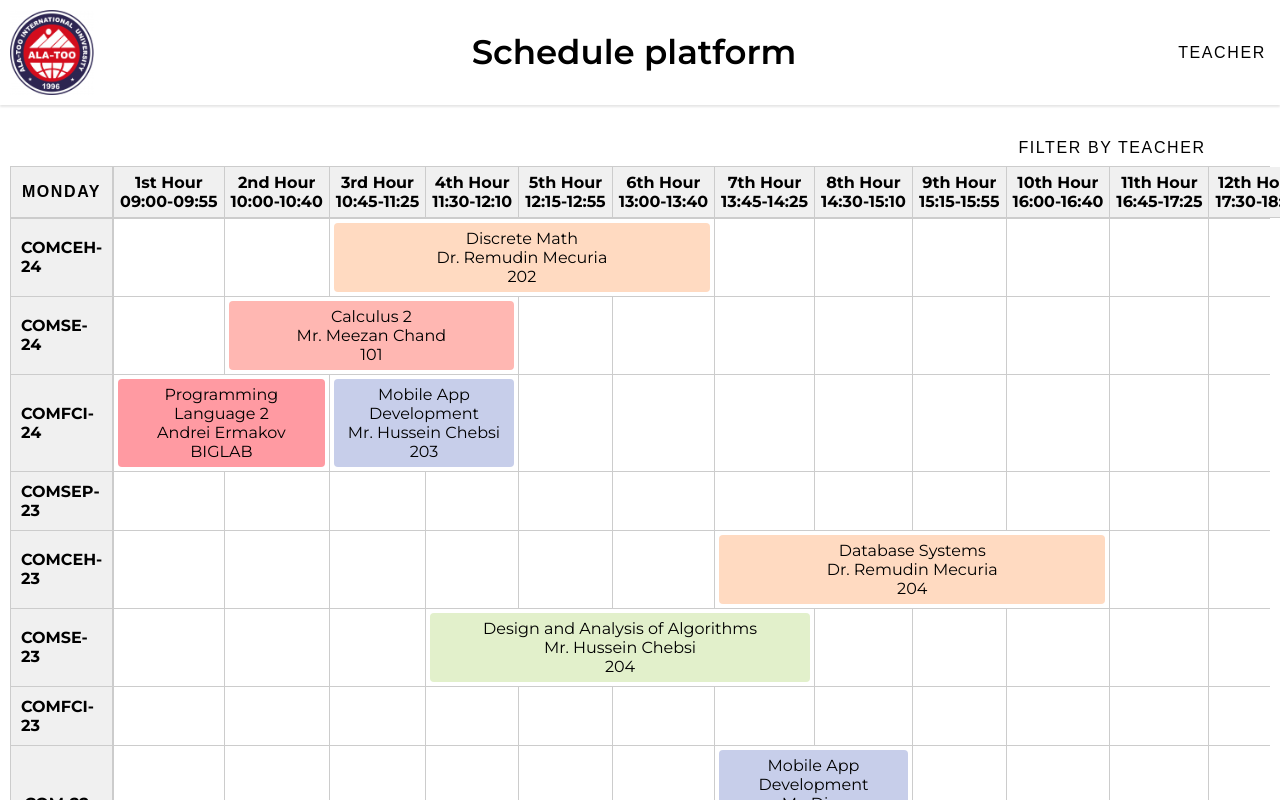
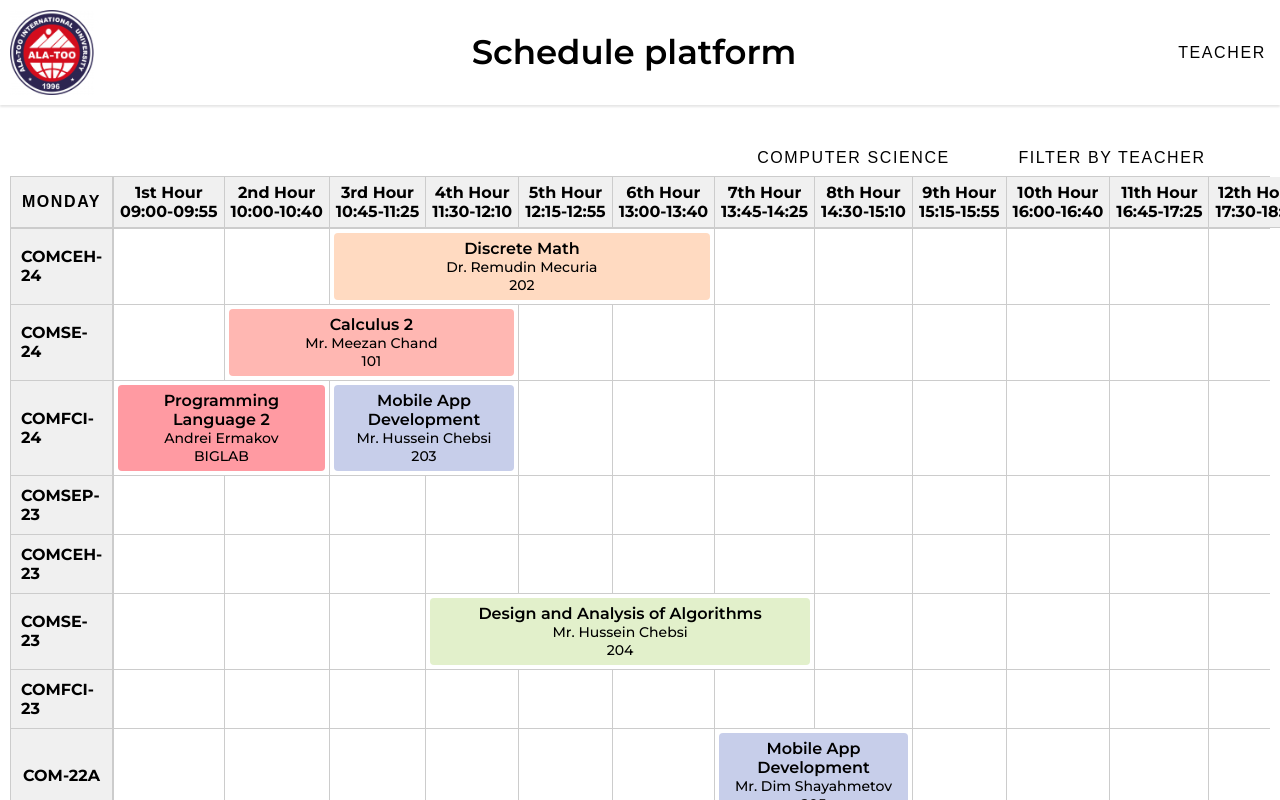
Before and after one commit to Emazov/schedule-platform, a React (Vite) app: page / in a window 1280 px wide. Shown: the top 800 px of the page. Built offline with nearby package versions, Linux system fonts and the light colour scheme.

Commit message:
departments

```diff
--- a/src/App.tsx
+++ b/src/App.tsx
@@ -6,6 +6,7 @@ import {
 	roles,
 	days,
 	timeSlots,
+	departments,
 	groups,
 	lessons,
 	teachers,
@@ -21,6 +22,7 @@ const App = () => {
 			<MainTable
 				days={days}
 				timeSlots={timeSlots}
+				departments={departments}
 				groups={groups}
 				schedule={schedule}
 				lessons={lessons}
--- a/src/components/LessonCard/lessonCard.css
+++ b/src/components/LessonCard/lessonCard.css
@@ -9,7 +9,12 @@
 	text-align: center;
 }
 
-.lesson_card__time {
-	display: flex;
-	justify-content: space-between;
+.lesson_card__title {
+	font-size: 16px;
+	font-weight: 600;
 }
+
+.lesson_card__text {
+	font-size: 14px;
+	font-weight: 500;
+}
--- a/src/components/MainTable/MainTable.tsx
+++ b/src/components/MainTable/MainTable.tsx
@@ -6,6 +6,7 @@ import ActiveTable from './components/ActiveTable';
 import type {
 	Day,
 	TimeSlot,
+	Department,
 	Group,
 	Schedule,
 	Lesson,
@@ -16,6 +17,7 @@ import type {
 type MainTableProps = {
 	days: Day[];
 	timeSlots: TimeSlot[];
+	departments: Department[];
 	groups: Group[];
 	schedule: Schedule[];
 	lessons: Lesson[];
@@ -26,6 +28,7 @@ type MainTableProps = {
 const MainTable = ({
 	days,
 	timeSlots,
+	departments,
 	groups,
 	schedule,
 	lessons,
@@ -37,10 +40,25 @@ const MainTable = ({
 	const [selectedDay, setSelectedDay] = useState(days[0].id);
 	const [selectedGroup, setSelectedGroup] = useState(NO_SELECTION);
 	const [selectedTeacher, setSelectedTeacher] = useState(NO_SELECTION);
+	const [selectedDepartment, setSelectedDepartment] = useState(
+		departments[0].id,
+	);
+
 	const [activeSchedule, setActiveSchedule] = useState({
 		group: true,
 		teacher: false,
 	});
+
+	useEffect(() => {
+		const firstGroupInDepartment = filteredDepartments[0]?.id || NO_SELECTION;
+		setSelectedGroup(firstGroupInDepartment);
+	}, [selectedDepartment]);
+
+	const filteredDepartments = useMemo(() => {
+		return selectedDepartment === NO_SELECTION
+			? groups
+			: groups.filter((group) => group.departmentId === selectedDepartment);
+	}, [groups, selectedDepartment]);
 
 	const groupSchedule = useMemo(() => {
 		if (selectedGroup === NO_SELECTION) return [];
@@ -77,7 +95,7 @@ const MainTable = ({
 			{activeSchedule.group && (
 				<option value={NO_SELECTION}>Full schedule</option>
 			)}
-			{(activeSchedule.group ? groups : days).map((item) => (
+			{(activeSchedule.group ? filteredDepartments : days).map((item) => (
 				<option key={item.id} value={item.id}>
 					{item.title}
 				</option>
@@ -96,8 +114,10 @@ const MainTable = ({
 			</div>
 		));
 
-	const renderRows = () =>
-		(activeSchedule.group ? days : groups).map((row, idx) => (
+	const renderRows = () => {
+
+		return (activeSchedule.group ? days : filteredDepartments).map(
+			(row, idx) => (
 				<ActiveTable
 					key={row.id}
 					row={row}
@@ -111,17 +131,34 @@ const MainTable = ({
 					selectedGroupSchedule={filteredSchedule}
 					setSelectedGroup={setSelectedGroup}
 				/>
-		));
+			),
+		);
+	};
 
 	return (
 		<div className='main_table'>
 			<div className='main_table_filter'>
 				<select
 					className='header_select custom_select'
+					value={selectedDepartment}
+					onChange={(e) => setSelectedDepartment(Number(e.target.value))}
+				>
+					<option value={NO_SELECTION}>All departments</option>
+
+					{departments.map((department) => (
+						<option key={department.id} value={department.id}>
+							{department.title}
+						</option>
+					))}
+				</select>
+
+				<select
+					className='header_select custom_select'
 					value={selectedTeacher}
 					onChange={(e) => setSelectedTeacher(Number(e.target.value))}
 				>
 					<option value={NO_SELECTION}>Filter by teacher</option>
+
 					{teachers.map((teacher) => (
 						<option key={teacher.id} value={teacher.id}>
 							{teacher.name}
--- a/src/components/MainTable/mainTable.css
+++ b/src/components/MainTable/mainTable.css
@@ -1,7 +1,7 @@
 .main_table {
 	max-width: 1600px;
-	margin: 0 auto;
-	padding: 0 10px;
+	margin: 0 auto 100px;
+	padding: 10px;
 }
 
 .main_table_filter {
@@ -47,6 +47,7 @@
 	justify-content: center;
 	padding: 10px;
 	font-weight: bold;
+	text-transform: uppercase;
 	background-color: #f0f0f0;
 	border-right: 1px solid #ccc;
 }
--- a/src/data/defaultData.ts
+++ b/src/data/defaultData.ts
@@ -41,6 +41,26 @@ export const colorPalette = [
 	'#F67280',
 	'#C06C84',
 	'#6C5B7B',
+];
+
+export const teachers = [
+	{ id: 0, code: 'andrei_ermakov', name: 'Andrei Ermakov' },
+	{ id: 1, code: 'meezan_chand', name: 'Mr. Meezan Chand' },
+	{ id: 2, code: 'remudin_mecuria', name: 'Dr. Remudin Mecuria' },
+	{ id: 3, code: 'hussein_chebsi', name: 'Mr. Hussein Chebsi' },
+	{ id: 4, code: 'dim_shayahmetov', name: 'Mr. Dim Shayahmetov' },
+	{ id: 5, code: 'mekia_gaso', name: 'Ms. Mekia Gaso' },
+	{ id: 6, code: 'zhenishbek_orozakhunov', name: 'Mr. Zhenishbek Orozakhunov' },
+];
+
+export const rooms = [
+	{ id: 0, code: 'biglab', name: 'BIGLAB' },
+	{ id: 1, code: '101', name: '101' },
+	{ id: 2, code: '202', name: '202' },
+	{ id: 3, code: '203', name: '203' },
+	{ id: 4, code: '204', name: '204' },
+	{ id: 5, code: '205', name: '205' },
+	{ id: 6, code: '210', name: '210' },
 ];
 
 export const lessons = [
@@ -136,26 +156,6 @@ export const lessons = [
 	},
 ];
 
-export const teachers = [
-	{ id: 0, code: 'andrei_ermakov', name: 'Andrei Ermakov' },
-	{ id: 1, code: 'meezan_chand', name: 'Mr. Meezan Chand' },
-	{ id: 2, code: 'remudin_mecuria', name: 'Dr. Remudin Mecuria' },
-	{ id: 3, code: 'hussein_chebsi', name: 'Mr. Hussein Chebsi' },
-	{ id: 4, code: 'dim_shayahmetov', name: 'Mr. Dim Shayahmetov' },
-	{ id: 5, code: 'mekia_gaso', name: 'Ms. Mekia Gaso' },
-	{ id: 6, code: 'zhenishbek_orozakhunov', name: 'Mr. Zhenishbek Orozakhunov' },
-];
-
-export const rooms = [
-	{ id: 0, code: 'biglab', name: 'BIGLAB' },
-	{ id: 1, code: '101', name: '101' },
-	{ id: 2, code: '202', name: '202' },
-	{ id: 3, code: '203', name: '203' },
-	{ id: 4, code: '204', name: '204' },
-	{ id: 5, code: '205', name: '205' },
-	{ id: 6, code: '210', name: '210' },
-];
-
 export const departments = [
 	{ id: 0, code: 'com', title: 'Computer Science' },
 	{ id: 1, code: 'math', title: 'Mathematics' },
@@ -163,16 +163,33 @@ export const departments = [
 
 export const groups = [
 	// Computer Science
-	{ id: 0, year: 24, dep: 0, code: 'comceh_24', title: 'COMCEH-24' },
-	{ id: 1, year: 24, dep: 0, code: 'comse_24', title: 'COMSE-24' },
-	{ id: 2, year: 24, dep: 0, code: 'comfci_24', title: 'COMFCI-24' },
-	{ id: 3, year: 23, dep: 0, code: 'comsep_23', title: 'COMSEP-23' },
-	{ id: 4, year: 23, dep: 0, code: 'comceh_23', title: 'COMCEH-23' },
-	{ id: 5, year: 23, dep: 0, code: 'comse_23', title: 'COMSE-23' },
-	{ id: 6, year: 23, dep: 0, code: 'comfci_23', title: 'COMFCI-23' },
-	{ id: 7, year: 22, dep: 0, code: 'com_22a', title: 'COM-22a' },
-	{ id: 8, year: 22, dep: 0, code: 'com_22b', title: 'COM-22b' },
-	{ id: 9, year: 21, dep: 0, code: 'com_21', title: 'COM-21' },
+	{ id: 0, year: 24, departmentId: 0, code: 'comceh_24', title: 'COMCEH-24' },
+	{ id: 1, year: 24, departmentId: 0, code: 'comse_24', title: 'COMSE-24' },
+	{ id: 2, year: 24, departmentId: 0, code: 'comfci_24', title: 'COMFCI-24' },
+	{ id: 3, year: 23, departmentId: 0, code: 'comsep_23', title: 'COMSEP-23' },
+	{ id: 4, year: 23, departmentId: 0, code: 'comceh_23', title: 'COMCEH-23' },
+	{ id: 5, year: 23, departmentId: 0, code: 'comse_23', title: 'COMSE-23' },
+	{ id: 6, year: 23, departmentId: 0, code: 'comfci_23', title: 'COMFCI-23' },
+	{ id: 7, year: 22, departmentId: 0, code: 'com_22a', title: 'COM-22a' },
+	{ id: 8, year: 22, departmentId: 0, code: 'com_22b', title: 'COM-22b' },
+	{ id: 9, year: 21, departmentId: 0, code: 'com_21', title: 'COM-21' },
 	// Mathematics
-
+	{
+		id: 10,
+		year: 24,
+		departmentId: 1,
+		code: 'matdais_24',
+		title: 'MATDAIS-24',
+	},
+	{ id: 11, year: 24, departmentId: 1, code: 'matmie_24', title: 'MATMIE-24' },
+	{
+		id: 12,
+		year: 23,
+		departmentId: 1,
+		code: 'matdais_23',
+		title: 'MATDAIS-23',
+	},
+	{ id: 13, year: 23, departmentId: 1, code: 'matmie_23', title: 'MATMIE-23' },
+	{ id: 14, year: 22, departmentId: 1, code: 'math_22', title: 'MATH-22' },
+	{ id: 15, year: 21, departmentId: 1, code: 'math_21', title: 'MATH-21' },
 ];
--- a/src/data/schedule.ts
+++ b/src/data/schedule.ts
@@ -122,37 +122,37 @@ export const schedule = [
 	{
 		id: 12,
 		lessonId: 12,
-		groupId: 6,
+		groupId: 10,
 		timeStartId: 1,
 		duration: 2,
-		dayId: 3,
+		dayId: 0,
 		teacherId: 3,
 		roomId: 1,
 	},
 	{
 		id: 13,
 		lessonId: 13,
-		groupId: 5,
+		groupId: 14,
 		timeStartId: 2,
 		duration: 3,
-		dayId: 3,
+		dayId: 0,
 		teacherId: 6,
 		roomId: 3,
 	},
 	{
 		id: 14,
 		lessonId: 14,
-		groupId: 4,
+		groupId: 11,
 		timeStartId: 3,
 		duration: 4,
-		dayId: 4,
+		dayId: 0,
 		teacherId: 5,
 		roomId: 2,
 	},
 	{
 		id: 15,
 		lessonId: 13,
-		groupId: 4,
+		groupId: 15,
 		timeStartId: 7,
 		duration: 4,
 		dayId: 0,
--- a/src/types/schedule.ts
+++ b/src/types/schedule.ts
@@ -26,7 +26,7 @@ export type Department = {
 export type Group = {
 	id: number;
 	year: number;
-	dep: number;
+	departmentId: number;
 	code: string;
 	title: string;
 };
```
Lines whose indentation alone changed are shown as unchanged.
